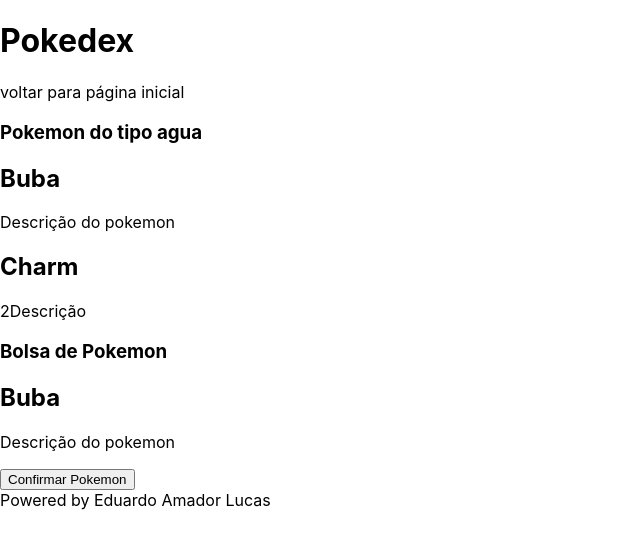
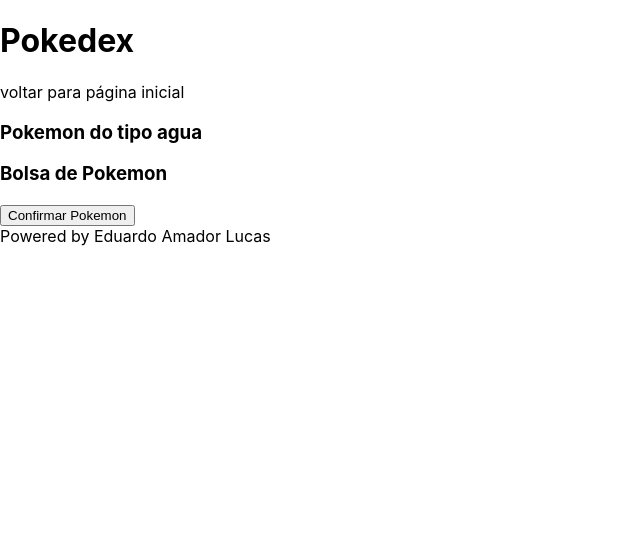
Before and after one commit to edualuc/EuEscolhoVoce, a Next.js app: page /agua in a window 1280 px wide. Shown: the top 548 px of the page, without its empty margins (0-640 px from the left). Built offline with nearby package versions, Linux system fonts and the light colour scheme.

Commit message:
Inclusão dos getStaticProps e getStaticPaths

```diff
--- a/components/Bolsa/Bolsa.js
+++ b/components/Bag/Bag.js
@@ -1,11 +1,11 @@
-import Pokemon from '../Pokemon/pokemon.js'
+import Pokemon from '../Pokemon/Pokemon.js'
 
-export default function ({bag, ...other}) {
+export default function ({bag}) {
   return (
     <section className="bag">
       <h3>Bolsa de Pokemon</h3>
       {
-        bag && bag.itens && bag.itens.map(item => <Pokemon pokemon={item} />)
+        bag && bag.itens && bag.itens.map((item, index) => <Pokemon key={index} pokemon={item} />)
       }
       <button className="btn btn-primary">Confirmar Pokemon</button>
     </section>
--- a/components/Pokemon/Pokemon.js
+++ b/components/Pokemon/Pokemon.js
@@ -1,8 +1,8 @@
 export default function ({pokemon}) {
   return (
     <section className="pokemon">
-      <h2>{pokemon.name}</h2>
-      <p>{pokemon.description}</p>
+      {/* <h2>{pokemon.name}</h2>
+      <p>{pokemon.description}</p> */}
     </section>
   )
 }
--- a/pages/[type].js
+++ b/pages/[type].js
@@ -1,14 +1,45 @@
-import Head from 'next/head'
-import { useRouter } from 'next/router'
 import Link from 'next/link'
 import HtmlHeader from '../components/HtmlHeader/HtmlHeader'
 import Pokemon from '../components/Pokemon/Pokemon'
-import Bolsa from '../components/Bolsa/Bolsa'
+import Bag from '../components/Bag/Bag'
 import Footer from '../components/Footer/Footer'
 
-export default function Home() {
-  const { query } = useRouter()
-  const { type } = query
+export default function Home(props) {
+  const { title, type, pokemons } = props
+
+  const bag = {
+    itens: [
+    ],
+  }
+
+  bag.itens[0] = pokemons[0]
+
+  return (
+    <div className="page">
+      <HtmlHeader title={title}/>
+      <div className="header">
+        <h1>Pokedex</h1>
+
+        <nav><Link href="/">voltar para página inicial</Link></nav>
+      </div>
+      <div className="container">
+        <main>
+          <h3>Pokemon do tipo {type}</h3>
+          { pokemons && pokemons.map((pokemon, index) => <Pokemon key={index} pokemon={pokemon} />)}
+        </main>
+        <aside>
+          <Bag bag={bag} />
+        </aside>
+      </div>
+
+      <Footer />
+    </div>
+  )
+}
+
+export async function getStaticProps ({params}) {
+  const type = params.type
+
   const title = "Lista de pokemons do tipo " + type
   const pokemons = [
     {
@@ -21,35 +52,29 @@
       power: "mais de 8000"
     },
   ]
+  return {
+    props: {
+      type,
+      pokemons,
+      title
+    }
+  }
+}
 
-  const bag = {
-    itens: [
+export async function getStaticPaths () {
+  return {
+    paths: [
+      {
+        params: {
+          type: "agua"
+        }
+      },
+      {
+        params: {
+          type: "fogo"
+        }
+      }
     ],
+    fallback: false,
   }
-
-  bag.itens[0] = pokemons[0]
-
-  console.log(bag);
-
-  return (
-    <div className="page">
-      <HtmlHeader title={title}/>
-      <div className="header">
-        <h1>Pokedex</h1>
-
-        <nav><Link href="/">voltar para página inicial</Link></nav>
-      </div>
-      <div className="container">
-        <main>
-          <h3>Pokemon do tipo {type}</h3>
-          { pokemons && pokemons.map(pokemon => <Pokemon pokemon={pokemon} />)}
-        </main>
-        <aside>
-          <Bolsa bag={bag} />
-        </aside>
-      </div>
-
-      <Footer />
-    </div>
-  )
 }
```
Also changed, not shown: pages/index.js (+24 -13 lines).
